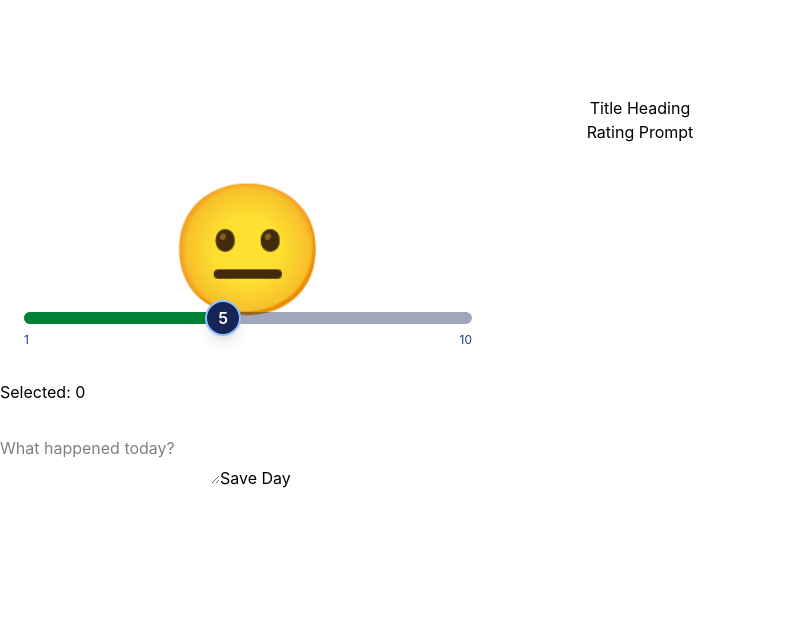
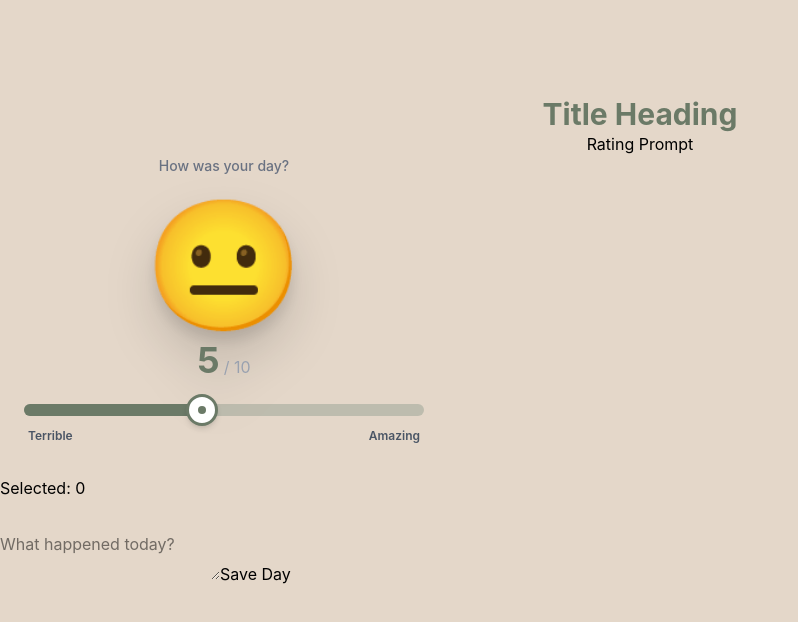
Before and after one commit to krishabbashyal/dailyrating, a React (Vite) app: page / in a window 1280 px wide. Shown: the top 622 px of the page, without its empty margins (0-798 px from the left). Built offline with nearby package versions, Linux system fonts and the light colour scheme.

Commit message:
Styling changes

```diff
--- a/src/App.tsx
+++ b/src/App.tsx
@@ -9,7 +9,7 @@ const App = () => {
   return (
     <main>
       <div className="text-center mt-24">
-        <h1>Title Heading</h1>
+        <h1 className="text-3xl font-bold text-brand-primary">Title Heading</h1>
         <p>Rating Prompt</p>
       </div>
 
--- a/src/components/EmojiSlider.tsx
+++ b/src/components/EmojiSlider.tsx
@@ -9,19 +9,27 @@ interface EmojiSliderProps {
   onChange?: (rating: number) => void;
 }
 
-export default function EmojiSlider({ value, onChange }: EmojiSliderProps) {
-  const [rawValue, setRawValue] = useState<number>(value ?? 5);
+export default function EmojiSlider({
+  value,
+  onChange,
+}: EmojiSliderProps) {
+  const [rawValue, setRawValue] = useState(value ?? 5);
   const [dragging, setDragging] = useState(false);
 
   const trackRef = useRef<HTMLDivElement>(null);
-  const prevRatingRef = useRef<number>(Math.trunc(value ?? 5));
+  const previousRating = useRef(Math.trunc(value ?? 5));
 
-  const rating = Math.max(MIN, Math.min(MAX, Math.trunc(rawValue)));
+  const rating = Math.max(MIN, Math.min(MAX, Math.round(rawValue)));
 
-  // Only report changes when the whole-number rating changes.
   useEffect(() => {
-    if (rating !== prevRatingRef.current) {
-      prevRatingRef.current = rating;
+    if (value !== undefined) {
+      setRawValue(value);
+    }
+  }, [value]);
+
+  useEffect(() => {
+    if (rating !== previousRating.current) {
+      previousRating.current = rating;
       onChange?.(rating);
     }
   }, [rating, onChange]);
@@ -31,11 +39,12 @@ export default function EmojiSlider({ value, onChange }: EmojiSliderProps) {
     if (!track) return;
 
     const rect = track.getBoundingClientRect();
-    const ratio = (clientX - rect.left) / rect.width;
-    const clamped = Math.min(1, Math.max(0, ratio));
+    const ratio = Math.max(
+      0,
+      Math.min(1, (clientX - rect.left) / rect.width)
+    );
 
-    const next = clamped * (MAX - MIN) + MIN;
-    setRawValue(next);
+    setRawValue(MIN + ratio * (MAX - MIN));
   }, []);
 
   const handlePointerDown = (e: React.PointerEvent<HTMLDivElement>) => {
@@ -45,8 +54,9 @@ export default function EmojiSlider({ value, onChange }: EmojiSliderProps) {
   };
 
   const handlePointerMove = (e: React.PointerEvent<HTMLDivElement>) => {
-    if (!dragging) return;
-    updateFromClientX(e.clientX);
+    if (dragging) {
+      updateFromClientX(e.clientX);
+    }
   };
 
   const handlePointerUp = (e: React.PointerEvent<HTMLDivElement>) => {
@@ -59,36 +69,75 @@ export default function EmojiSlider({ value, onChange }: EmojiSliderProps) {
 
   const handleKeyDown = (e: React.KeyboardEvent<HTMLDivElement>) => {
     if (e.key === "ArrowRight" || e.key === "ArrowUp") {
+      e.preventDefault();
       setRawValue(Math.min(MAX, rating + 1));
-    } else if (e.key === "ArrowLeft" || e.key === "ArrowDown") {
+    }
+
+    if (e.key === "ArrowLeft" || e.key === "ArrowDown") {
+      e.preventDefault();
       setRawValue(Math.max(MIN, rating - 1));
+    }
+
+    if (e.key === "Home") {
+      e.preventDefault();
+      setRawValue(MIN);
+    }
+
+    if (e.key === "End") {
+      e.preventDefault();
+      setRawValue(MAX);
     }
   };
 
-  // Continuous thumb position.
-  const thumbPercent = ((Math.min(MAX, Math.max(MIN, rawValue)) - MIN) / (MAX - MIN)) * 100;
+  const percentage =
+    ((Math.max(MIN, Math.min(MAX, rawValue)) - MIN) / (MAX - MIN)) * 100;
 
   return (
-    <div className="mt-8 mx-6 max-w-md select-none">
+    <div className="w-full max-w-md px-6 select-none">
+      {/* Header */}
+      <div className="text-center mb-6">
+        <p className="text-sm font-medium text-gray-500">
+          How was your day?
+        </p>
+      </div>
+
       {/* Emoji */}
-      <div className="flex items-center justify-center pt-2">
-        <span className={`text-9xl ${rating === 10 ? "" : ""}`}>{EMOJIS[rating - 1]}</span>
+      <div className="flex flex-col items-center drop-shadow-2xl">
+        <div
+          className="text-9xl leading-none mb-3 drop-shadow-xl rounded-full"
+          style={{
+
+          }}
+        >
+          {EMOJIS[rating - 1]}
+        </div>
+
+        {/* Rating number */}
+        <div className="flex items-baseline justify-center gap-1 mb-6 w-full">
+          <span className="text-4xl font-bold text-brand-primary">
+            {rating}
+          </span>
+          <span className=" text-gray-400">
+            / 10
+          </span>
+        </div>
       </div>
 
       {/* Slider */}
       <div
         ref={trackRef}
-        className="relative h-3 rounded-full bg-blue-950/40 cursor-pointer touch-none"
+        className="relative h-3 rounded-full bg-brand-secondary/50 cursor-pointer touch-none"
         onPointerDown={handlePointerDown}
         onPointerMove={handlePointerMove}
         onPointerUp={handlePointerUp}
-        onPointerCancel={handlePointerUp}>
+        onPointerCancel={handlePointerUp}
+      >
         {/* Filled track */}
         <div
-          className="absolute top-0 left-0 h-3 rounded-full bg-green-700"
+          className="absolute left-0 top-0 h-full rounded-full bg-brand-primary"
           style={{
-            width: `${thumbPercent}%`,
-            transition: dragging ? "none" : "width 150ms ease-out",
+            width: `${percentage}%`,
+            transition: dragging ? "none" : "width 120ms ease-out",
           }}
         />
 
@@ -99,35 +148,40 @@ export default function EmojiSlider({ value, onChange }: EmojiSliderProps) {
           aria-valuemin={MIN}
           aria-valuemax={MAX}
           aria-valuenow={rating}
-          aria-label="Rating"
+          aria-label="Day rating"
           onKeyDown={handleKeyDown}
           className="
             absolute top-1/2
+            w-8 h-8
             flex items-center justify-center
-            w-9 h-9
             rounded-full
-            bg-blue-950
-            border-2 border-blue-300
-            shadow-lg
+            bg-white
+            border-[3px] border-brand-primary
+            shadow-md
             cursor-grab
             active:cursor-grabbing
             focus:outline-none
-            focus:ring-2
-            focus:ring-blue-300
+            focus:ring-4
+            focus:ring-brand-primary/20
           "
           style={{
-            left: `${thumbPercent}%`,
+            left: `${percentage}%`,
             transform: "translate(-50%, -50%)",
-            transition: dragging ? "none" : "left 150ms ease-out",
-          }}>
-          <span className="text-white font-semibold">{rating}</span>
+            transition: dragging ? "none" : "left 120ms ease-out",
+          }}
+        >
+          <div className="w-2 h-2 rounded-full bg-brand-primary" />
         </div>
       </div>
 
-      {/* Min / Max labels */}
-      <div className="flex justify-between mt-2 text-xs text-blue-900">
-        <span>1</span>
-        <span>10</span>
+      {/* Labels */}
+      <div className="flex justify-between mt-3 px-1">
+        <span className="text-xs font-semibold text-gray-600">
+          Terrible
+        </span>
+        <span className="text-xs font-semibold text-gray-600">
+          Amazing
+        </span>
       </div>
     </div>
   );
--- a/src/index.css
+++ b/src/index.css
@@ -1,5 +1,18 @@
+@import "tailwindcss";
+
+
 :root {
   --sans: system-ui, 'Segoe UI', Roboto, sans-serif;
   --heading: system-ui, 'Segoe UI', Roboto, sans-serif;
   --mono: ui-monospace, Consolas, monospace;
 }
+
+body {
+  background: #e4d7c9;
+}
+
+@theme {
+  --color-brand-primary: #6B7A67;
+  --color-brand-secondary: #97A194;
+
+}
```
Also changed, not shown: src/App.css (line endings or trailing spaces).
